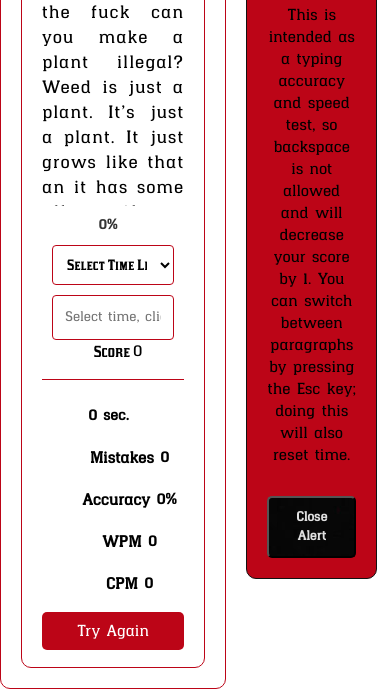
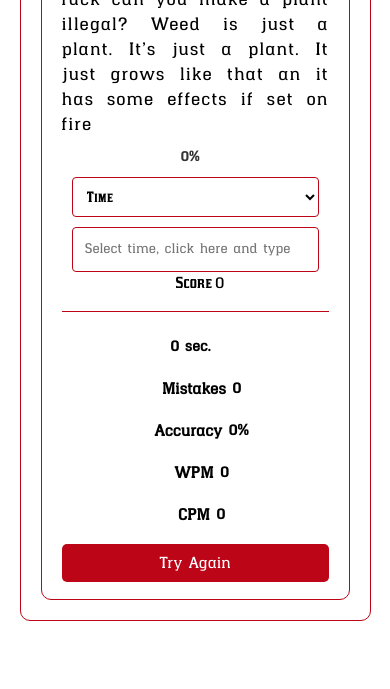
Before and after one commit to iburpy/type-game, a plain HTML site: page index.html in a window 390 px wide. Shown: the part 180-869 px from the top of the page. After the commit the page ends 844 px from the top, so only its background shows below. Drawn offline with Linux system fonts and the light colour scheme.

```diff
--- a/index.html
+++ b/index.html
@@ -30,7 +30,7 @@
             <span class="percentage" id="completion">0%</span>
           </div>
           <select class="time-selector">
-            <option value="">Select Time Length</option>
+            <option value="">Time</option>
             <option value="120">120 sec.</option>
             <option value="100">100 sec.</option>
             <option value="90">90 sec.</option>
@@ -107,11 +107,14 @@
       <div class="alert-content">
         <h2>Notice</h2>
         <p>
-          This is intended as a typing accuracy and speed test, so backspace is
-          not allowed and will decrease your score by 1. You can switch between
-          paragraphs by pressing the Esc key; doing this will also reset time.
+          <b>
+            This is intended as a typing accuracy and speed test, so backspace
+            is not allowed and will decrease your score by one digit.<br /><br />
+            You can switch between paragraphs by pressing the Esc key; doing
+            this will also reset time.
+          </b>
         </p>
-        <button id="close-info-alert"><b>Close Alert</b></button>
+        <button id="close-info-alert"><b>Okay</b></button>
       </div>
     </div>
 
@@ -126,20 +129,6 @@
           'google_translate_element'
         )
       }
-
-      // Función para mostrar la alerta al cargar la página
-      window.onload = function () {
-        const infoAlert = document.querySelector('.info-alert')
-        infoAlert.classList.remove('hidden') // Muestra la alerta
-      }
-
-      // Función para cerrar la alerta
-      document
-        .getElementById('close-alert')
-        .addEventListener('click', function () {
-          const infoAlert = document.querySelector('.info-alert')
-          infoAlert.classList.add('hidden') // Oculta la alerta
-        })
     </script>
     <script src="//translate.google.com/translate_a/element.js?cb=googleTranslateElementInit"></script>
     <script src="js/paragraphs.js"></script>
```
